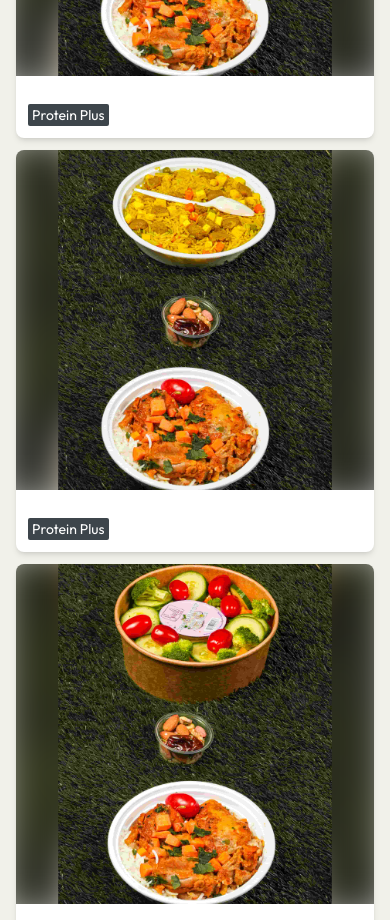
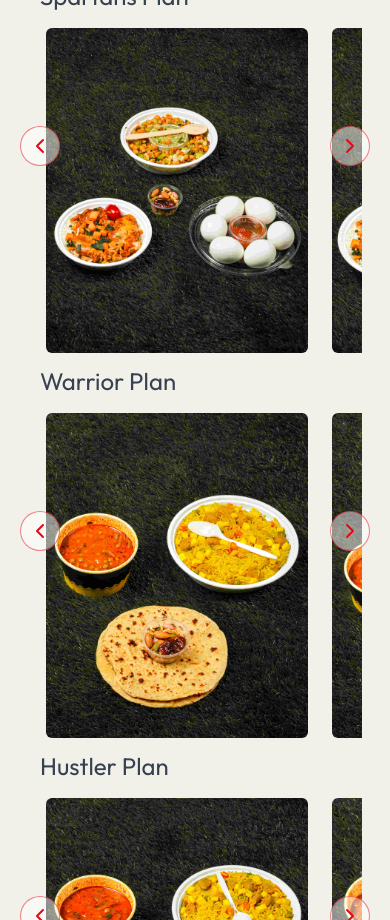
Before and after one commit to Devoptiv01/fit-mafia-tiffen, a Next.js app: page /weekly-menu in a window 390 px wide. Shown: the part 1080-2000 px from the top of the page. Built offline with nearby package versions, Linux system fonts and the light colour scheme; no server answers.

Commit message:
feat: Add carousel component with meal plans and update MealCard logging

```diff
--- a/src/app/(root)/weekly-menu/page.tsx
+++ b/src/app/(root)/weekly-menu/page.tsx
@@ -1,6 +1,8 @@
 import GetBtn from "@/components/buttons/GetBtn";
+import Carousel from "@/components/main/Carousel";
 import MealCard from "@/components/main/MealCard";
 import WeekSelector from "@/components/main/WeekSlector";
+import { CarouselItem } from "@/lib/types";
 // import Image from 'next/image'
 import React from "react";
 
@@ -115,6 +117,145 @@ const addOnes = [
   },
 ];
 
+const avengers: CarouselItem[] = [
+  {
+    imageUrl: "/plan-images/avengers/1.jpg",
+    title: "🍛 Indian Thali",
+    description: "with Dal, Rice, Roti & Mixed Veggies",
+  },
+  {
+    imageUrl: "/plan-images/avengers/2.jpg",
+    title: "🍗 Chicken Skewers",
+    description: "with Mint Chutney & Salad",
+  },
+  {
+    imageUrl: "/plan-images/avengers/3.jpg",
+    title: "🍲 Rajma Chawal",
+    description: "Kidney Beans Curry with Steamed Rice",
+  },
+  {
+    imageUrl: "/plan-images/avengers/4.jpg",
+    title: "🧀 Paneer Butter Masala",
+    description: "with Jeera Rice & Naan",
+  },
+  {
+    imageUrl: "/plan-images/avengers/5.jpg",
+    title: "🥘 Chicken Biryani",
+    description: "Served with Raita",
+  },
+];
+
+const alpha: CarouselItem[] = [
+  {
+    imageUrl: "/plan-images/alpha/1.jpg",
+    title: "🍛 Indian Thali",
+    description: "with Dal, Rice, Roti & Mixed Veggies",
+  },
+  {
+    imageUrl: "/plan-images/alpha/2.jpg",
+    title: "🍗 Chicken Skewers",
+    description: "with Mint Chutney & Salad",
+  },
+  {
+    imageUrl: "/plan-images/alpha/3.jpg",
+    title: "🍲 Rajma Chawal",
+    description: "Kidney Beans Curry with Steamed Rice",
+  },
+  {
+    imageUrl: "/plan-images/alpha/4.jpg",
+    title: "🧀 Paneer Butter Masala",
+    description: "with Jeera Rice & Naan",
+  },
+  {
+    imageUrl: "/plan-images/alpha/5.jpg",
+    title: "🥘 Chicken Biryani",
+    description: "Served with Raita",
+  },
+];
+
+const spartans: CarouselItem[] = [
+  {
+    imageUrl: "/plan-images/spartans/1.jpg",
+    title: "🍛 Indian Thali",
+    description: "with Dal, Rice, Roti & Mixed Veggies",
+  },
+  {
+    imageUrl: "/plan-images/spartans/2.jpg",
+    title: "🍗 Chicken Skewers",
+    description: "with Mint Chutney & Salad",
+  },
+  {
+    imageUrl: "/plan-images/spartans/3.jpg",
+    title: "🍲 Rajma Chawal",
+    description: "Kidney Beans Curry with Steamed Rice",
+  },
+  {
+    imageUrl: "/plan-images/spartans/4.jpg",
+    title: "🧀 Paneer Butter Masala",
+    description: "with Jeera Rice & Naan",
+  },
+  {
+    imageUrl: "/plan-images/spartans/5.jpg",
+    title: "🥘 Chicken Biryani",
+    description: "Served with Raita",
+  },
+];
+
+const warrior: CarouselItem[] = [
+  {
+    imageUrl: "/plan-images/warrior/1.jpg",
+    title: "🍛 Indian Thali",
+    description: "with Dal, Rice, Roti & Mixed Veggies",
+  },
+  {
+    imageUrl: "/plan-images/warrior/2.1.jpg",
+    title: "🍗 Chicken Skewers",
+    description: "with Mint Chutney & Salad",
+  },
+  {
+    imageUrl: "/plan-images/warrior/3.1.jpg",
+    title: "🍲 Rajma Chawal",
+    description: "Kidney Beans Curry with Steamed Rice",
+  },
+  {
+    imageUrl: "/plan-images/warrior/4.1.jpg",
+    title: "🧀 Paneer Butter Masala",
+    description: "with Jeera Rice & Naan",
+  },
+  {
+    imageUrl: "/plan-images/warrior/5.1.jpg",
+    title: "🥘 Chicken Biryani",
+    description: "Served with Raita",
+  },
+];
+
+const hustler: CarouselItem[] = [
+  {
+    imageUrl: "/plan-images/hustler/1.jpg",
+    title: "🍛 Indian Thali",
+    description: "with Dal, Rice, Roti & Mixed Veggies",
+  },
+  {
+    imageUrl: "/plan-images/hustler/2_.jpg",
+    title: "🍗 Chicken Skewers",
+    description: "with Mint Chutney & Salad",
+  },
+  {
+    imageUrl: "/plan-images/hustler/3.jpg",
+    title: "🍲 Rajma Chawal",
+    description: "Kidney Beans Curry with Steamed Rice",
+  },
+  {
+    imageUrl: "/plan-images/hustler/4.jpg",
+    title: "🧀 Paneer Butter Masala",
+    description: "with Jeera Rice & Naan",
+  },
+  {
+    imageUrl: "/plan-images/hustler/5.jpg",
+    title: "🥘 Chicken Biryani",
+    description: "Served with Raita",
+  },
+];
 
 const Page = () => {
   return (
@@ -135,7 +276,7 @@ const Page = () => {
           <h5>19-25</h5>
         </button>
       </div> */}
-      <WeekSelector/>
+      <WeekSelector />
 
       <div className="w-full h-full pb-10 bg-[#F1F1EA] flex flex-col gap-4">
         <div className="flex flex-col w-full gap-4">
@@ -149,11 +290,13 @@ const Page = () => {
           </div>
 
           {/* // Ready Meals  */}
+          {false && (
             <div className="flex flex-col w-full gap-4 px-4 ">
               <div className="flex flex-col gap-4 mx-3 w-fit md:mx-10">
                 <h2 className="text-2xl font-semibold ">Ready-made meals</h2>
                 <h4>
-                Fresh meals that arrive ready to heat, eat and enjoy in minutes.
+                  Fresh meals that arrive ready to heat, eat and enjoy in
+                  minutes.
                 </h4>
               </div>
 
@@ -170,9 +313,44 @@ const Page = () => {
                 ))}
               </div>
 
-            <button className="px-4 py-2 mx-auto text-base font-semibold border rounded-lg border-fit-red w-fit text-fit-red hover:bg-fit-red hover:text-white">
+              {/* <button className="px-4 py-2 mx-auto text-base font-semibold border rounded-lg border-fit-red w-fit text-fit-red hover:bg-fit-red hover:text-white">
               Load more meals
-            </button>
+            </button> */}
+            </div>
+          )}
+        </div>
+
+        {/* clusters */}
+        <div className="space-y-3 px-5 w-full max-w-[1800px] mx-auto">
+          <div className="">
+            <div className="ml-5 md:ml-10 mb-4 text-gray-700 text-2xl md:text-4xl">
+              Avengers Plan
+            </div>
+            <Carousel items={avengers} />
+          </div>
+          <div className="">
+            <div className="ml-5 md:ml-10 mb-4 text-gray-700 text-2xl md:text-4xl">
+              Alpha Plan
+            </div>
+            <Carousel items={alpha} />
+          </div>
+          <div className="">
+            <div className="ml-5 md:ml-10 mb-4 text-gray-700 text-2xl md:text-4xl">
+              Spartans Plan
+            </div>
+            <Carousel items={spartans} />
+          </div>
+          <div className="">
+            <div className="ml-5 md:ml-10 mb-4 text-gray-700 text-2xl md:text-4xl">
+              Warrior Plan
+            </div>
+            <Carousel items={warrior} />
+          </div>
+          <div className="">
+            <div className="ml-5 md:ml-10 mb-4 text-gray-700 text-2xl md:text-4xl">
+              Hustler Plan
+            </div>
+            <Carousel items={hustler} />
           </div>
         </div>
 
--- a/src/components/main/Carousel.tsx
+++ b/src/components/main/Carousel.tsx
@@ -62,11 +62,11 @@ const Carousel = ({ items }: CarouselProps) => {
 
 
   return (
-    <div className="relative flex w-full max-w-[1092px] items-center mx-6 gap-3 justify-center">
+    <div className="relative flex w-full max-w-[1600px] items-center mx-auto gap-3 justify-center">
       {/* Left Button */}
       <button
         onClick={() => scroll("left")}
-        className="absolute top-[30%] bg-white/10 left-0 z-50 flex items-center justify-center w-10 h-10 text-3xl text-fit-red border border-fit-red/50 rounded-full "
+        className="absolute top-[30%] bg-white/50 left-0 z-50 flex items-center justify-center w-10 h-10 text-3xl text-fit-red border border-fit-red/50 rounded-full "
       >
         <ChevronLeft/>
       </button>
@@ -74,7 +74,7 @@ const Carousel = ({ items }: CarouselProps) => {
       {/* Scrollable container */}
       <div
         ref={carouselRef}
-        className="flex overflow-x-auto scrollbar-hide scroll-smooth max-w-[980px] w-auto gap-6"
+        className="flex overflow-x-auto scrollbar-hide scroll-smooth max-w-[1440px] w-auto gap-6 mx-2 md:mx-10"
       >
         {items.map((item, index) => {
 
@@ -99,7 +99,7 @@ const Carousel = ({ items }: CarouselProps) => {
       {/* Right Button */}
       <button
         onClick={() => scroll("right")}
-        className="absolute top-[30%] bg-white/10 right-0 z-50 flex items-center justify-center w-10 h-10 text-3xl text-fit-red border border-fit-red/50 rounded-full"
+        className="absolute top-[30%] bg-white/50 right-0 z-50 flex items-center justify-center w-10 h-10 text-3xl text-fit-red border border-fit-red/50 rounded-full"
       >
         <ChevronRight/>
       </button>
--- a/src/components/main/MealCard.tsx
+++ b/src/components/main/MealCard.tsx
@@ -2,7 +2,7 @@ import Image from 'next/image'
 import React from 'react'
 
 const MealCard = ({image, title, desc, veg = false, calSmart = false, tags, cover = true}: {image:string, title: string, desc: string, veg?: boolean, calSmart?: boolean, tags?:string[], cover?: boolean} ) => {
-    console.log(tags)
+    console.log(tags, title, desc)
     return (
         <>
             <div className="w-[364px] h-full bg-white rounded-lg shadow-md flex flex-col justify-center items-center gap-2">
--- a/src/lib/types.ts
+++ b/src/lib/types.ts
@@ -2,8 +2,8 @@ import { User } from "next-auth";
 
 
 export type CarouselItem = {
-    title: string;
-    description: string;
+    title?: string;
+    description?: string;
     imageUrl: string;
   };
 
```
Lines whose indentation alone changed are shown as unchanged.
